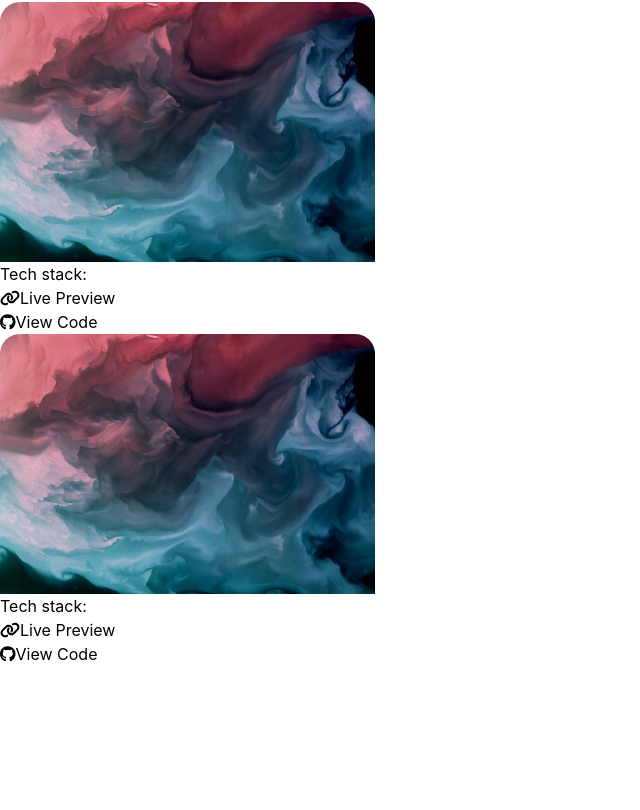
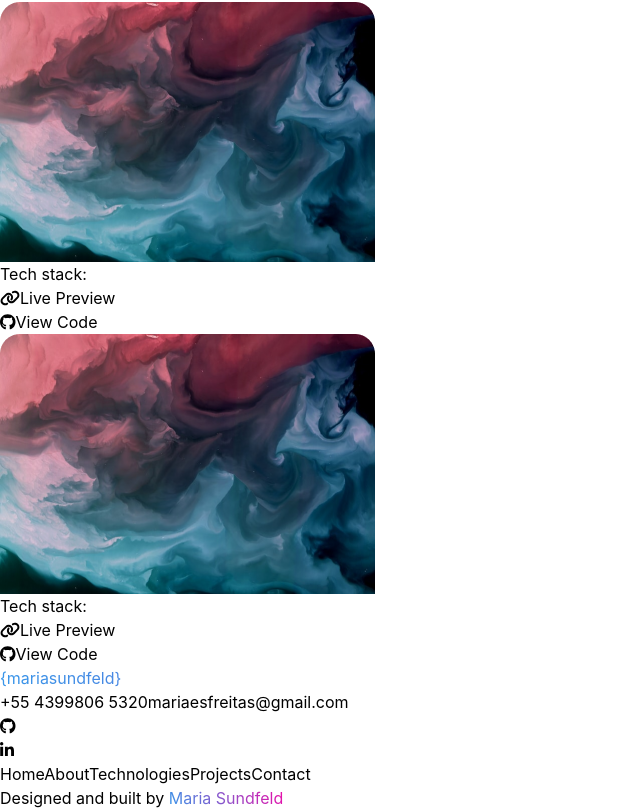
Before and after one commit to madusfx/portfolio-v2, a React (Vite) app in the folder web/: page / in a window 1280 px wide. Shown: the part 2916-3726 px from the top of the page, without its empty margins (0-640 px from the left). Before the commit the page ends 3582 px from the top, so only its background shows below. Built offline with nearby package versions, Linux system fonts and the light colour scheme.

Commit message:
feat: add footer component

```diff
--- a/web/src/App.jsx
+++ b/web/src/App.jsx
@@ -1,4 +1,4 @@
-import { Header, Projects, TechStack } from './components';
+import { Footer, Header, Projects, TechStack } from './components';
 import mariasundfeld from '../public/images/mariasundfeld-image.jpg';
 
 function App() {
@@ -28,6 +28,7 @@ function App() {
       </section>
       <TechStack />
       <Projects />
+      <Footer />
     </main>
   );
 }
--- /dev/null
+++ b/web/src/components/Footer/index.jsx
@@ -0,0 +1,43 @@
+import { SocialMedia } from '../SocialMedia';
+import { MenuItem } from '../MenuItem';
+
+export function Footer() {
+  return (
+    <footer className="mt-12 p-6">
+      <div className="flex flex-col sm:flex-row justify-between items-center ">
+        <h1 className="text-gradient text-2xl text-center">
+          &#123;mariasundfeld&#125;
+        </h1>
+        <div className="mt-2 sm:mt-0 flex flex-col sm:flex-row items-center gap-2 sm:gap-6">
+          <a
+            href="tel:5543998065320"
+            className="text-customBlue hover:text-customPurple text-lg"
+          >
+            +55 4399806 5320
+          </a>
+          <a
+            href="mailto:mariaesfreitas@gmail.com"
+            className="text-customBlue hover:text-customPurple text-lg"
+          >
+            mariaesfreitas@gmail.com
+          </a>
+          <SocialMedia />
+        </div>
+      </div>
+      <div className="mt-4 border"></div>
+      <div className="mt-6 flex flex-col sm:flex-row justify-between items-center">
+        <div className="flex items-center flex-col sm:flex-row gap-2 sm:gap-6">
+          <MenuItem title={'Home'} />
+          <MenuItem title={'About'} />
+          <MenuItem title={'Technologies'} />
+          <MenuItem title={'Projects'} />
+          <MenuItem title={'Contact'} />
+        </div>
+        <p className="mt-4 sm:mt-0 font-bold text-customGray">
+          Designed and built by{' '}
+          <span className="text-gradient">Maria Sundfeld</span>
+        </p>
+      </div>
+    </footer>
+  );
+}
--- /dev/null
+++ b/web/src/components/Footer/style.css
@@ -0,0 +1,5 @@
+.text-gradient {
+  background: linear-gradient(62.8deg, #00C0FD -30.73%, #E70FAA 98.26%);
+  -webkit-background-clip: text;
+  -webkit-text-fill-color: transparent;
+}
--- a/web/src/components/SocialMedia/index.jsx
+++ b/web/src/components/SocialMedia/index.jsx
@@ -4,7 +4,7 @@ import { faGithub, faLinkedinIn } from '@fortawesome/free-brands-svg-icons';
 export function SocialMedia() {
   return (
     <div className="flex items-center gap-4">
-      <a href="">
+      <a href="https://www.linkedin.com/in/mariaesfreitas/" target="blank">
         <div className="flex items-center justify-center">
           <FontAwesomeIcon
             icon={faGithub}
@@ -12,7 +12,7 @@ export function SocialMedia() {
           />
         </div>
       </a>
-      <a href="">
+      <a href="https://github.com/madusfx" target="blank">
         <div className="flex items-center justify-center bg-customGray rounded-full w-7 h-7 hover:bg-customPink">
           <FontAwesomeIcon icon={faLinkedinIn} className="text-white w-4 h-4" />
         </div>
--- a/web/src/components/index.js
+++ b/web/src/components/index.js
@@ -4,3 +4,4 @@ export * from './SocialMedia';
 export * from './TechStack';
 export * from './Projects';
 export * from './ProjectCard';
+export * from './Footer';
```
